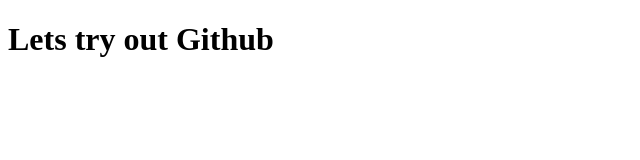
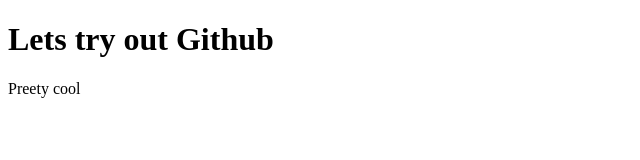
Before and after one commit to tariqahmad007/example, a plain HTML site: page index.html in a window 1280 px wide. Shown: the full height of the page, 0-640 px from the left. Drawn offline with Linux system fonts and the light colour scheme.

Commit message:
add paragraph

```diff
--- a/index.html
+++ b/index.html
@@ -6,6 +6,7 @@
 </head>
 <body>
 <h1>Lets try out Github</h1>
+<p>Preety cool</p>
 
 </body>
 </html>
```
